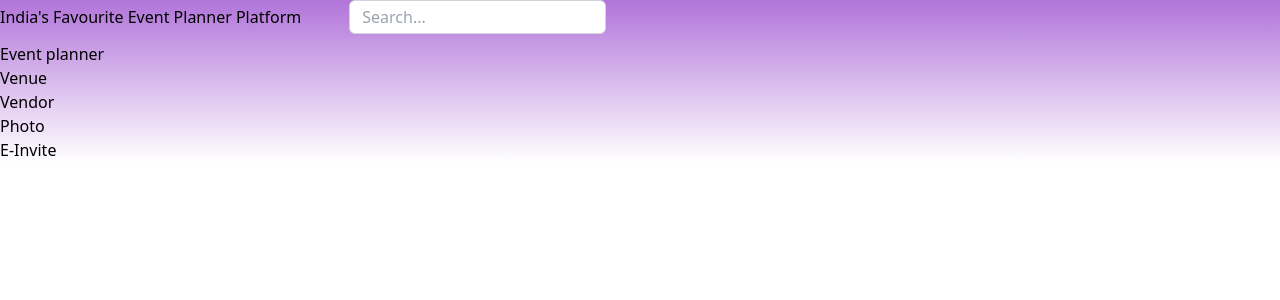
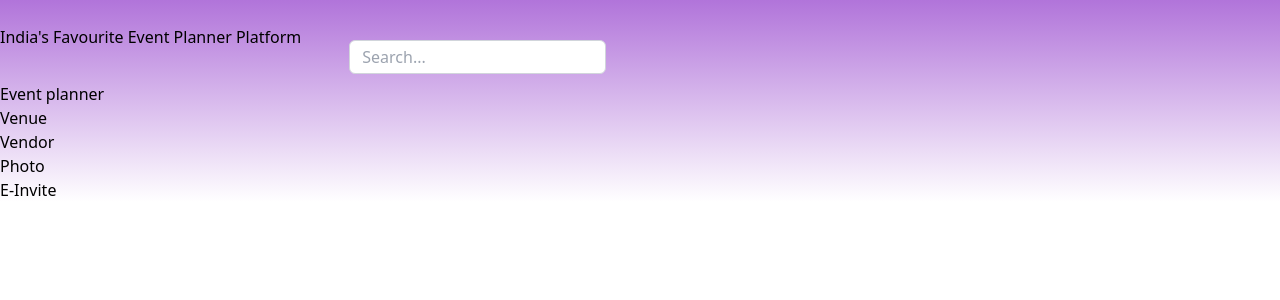
Before and after one commit to Hnavin123/Dummy-event-planner, a React (Vite) app in the folder dummy-event/: page / in a window 1280 px wide. Shown: the top 300 px of the page. Built offline with nearby package versions, Linux system fonts and the light colour scheme.

Commit message:
searchbar added to navbar

```diff
--- a/dummy-event/src/components/Navbar/Navbar.jsx
+++ b/dummy-event/src/components/Navbar/Navbar.jsx
@@ -8,7 +8,7 @@ const Navbar = () => {
         <input
       type="text"
       placeholder="Search..."
-      className=" px-3 py-1 border border-gray-300 rounded-md"
+      className="mt-10 px-3 py-1 border border-gray-300 rounded-md"
     />
 
       </div>
```
